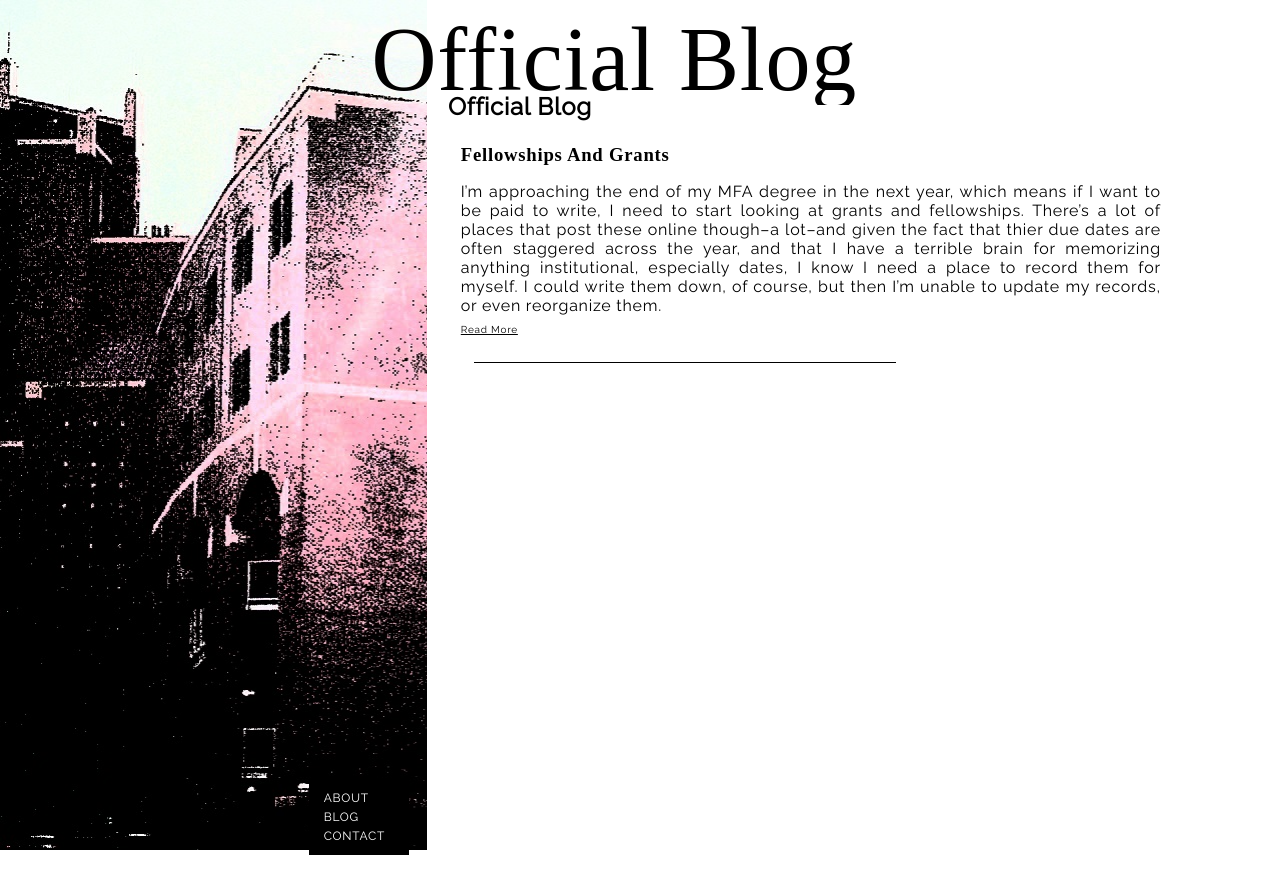
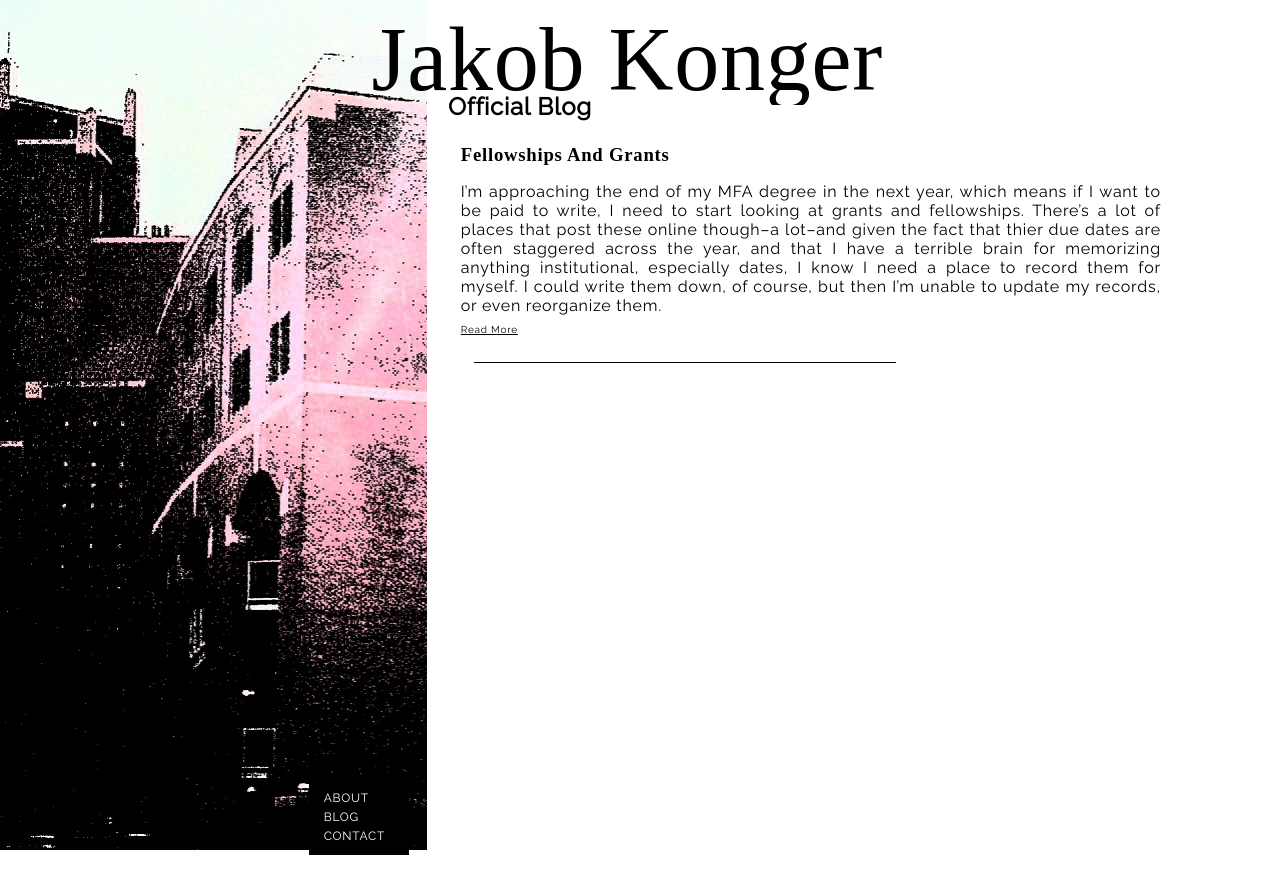
Before and after one commit to towercity/author-webpage, a Jekyll site: the page built from index.html, in a window 1280 px wide. Shown: the top 894 px of the page. Built offline with Jekyll 4.4.1, drawn with Linux system fonts in a browser that asks for light colours; some web fonts are replaced; the list of posts is cut into pages by our own code.

Commit message:
Fix double title

```diff
--- a/_layouts/default.html
+++ b/_layouts/default.html
@@ -32,7 +32,7 @@
         <article class="page">
             <div class="pagehead-wrap">
                 <div class="title-wrap">
-                    <h1 class="title">{{ page.title }}</h1>
+                    <h1 class="title">Jakob Konger</h1>
                 </div>
 
                 <div class="subtitle-wrap">
```
